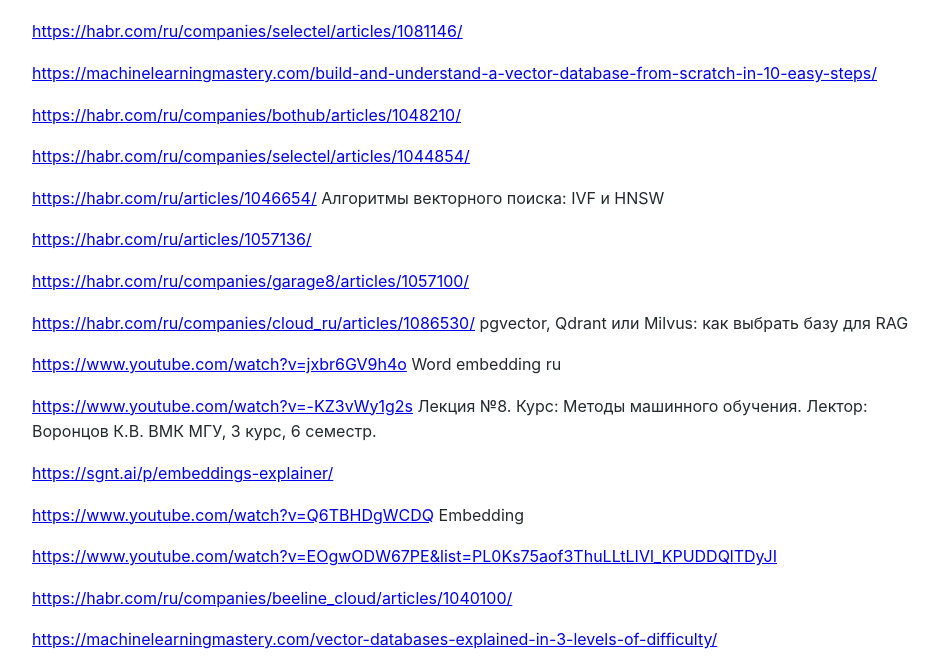
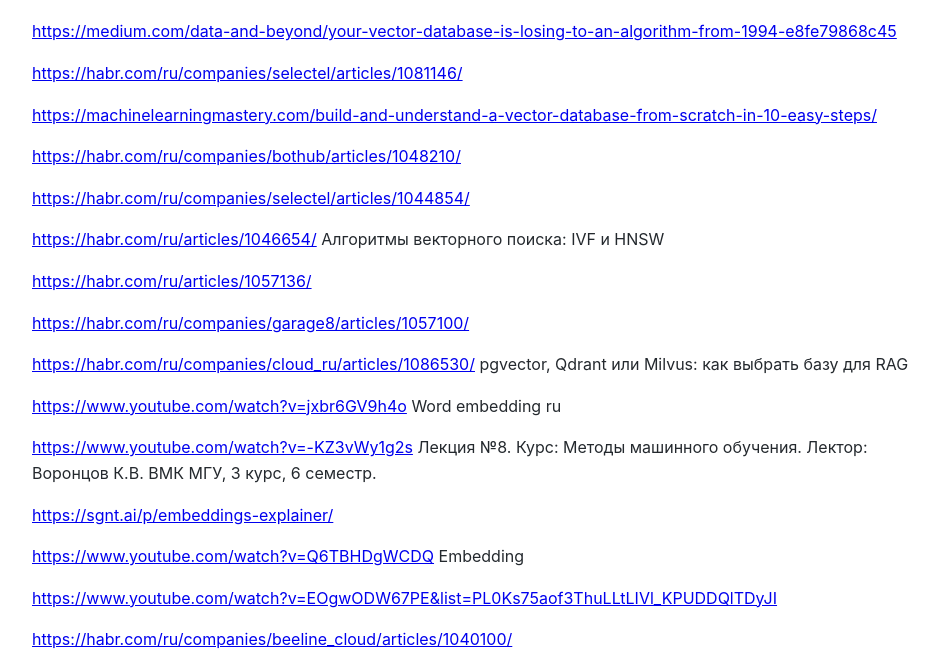
Before and after one commit to Michael-Lubinsky/michael-lubinsky.github.com, a Jekyll site: the page built from vector_db/vector_db.md, in a window 1280 px wide and 900 px high, scrolled down 1441 px, cut to the strip 239-900 px from the top of the window. Shown: the whole strip, without its empty margins (158-1097 px from the left). Built offline with Jekyll 4.4.1, drawn with Linux system fonts in a browser that asks for light colours; our own code applies the rules of GitHub Pages for plain Markdown files.

Commit message:
Add new links to vector_db.md

```diff
--- a/vector_db/vector_db.md
+++ b/vector_db/vector_db.md
@@ -5,6 +5,7 @@
 <img width="1024" height="1536" alt="image" src="https://github.com/user-attachments/assets/bf95e9be-4515-445b-a8f0-457060acbd48" />
 
 
+ <https://medium.com/data-and-beyond/your-vector-database-is-losing-to-an-algorithm-from-1994-e8fe79868c45>
 
 <https://habr.com/ru/companies/selectel/articles/1081146/>
 
```
